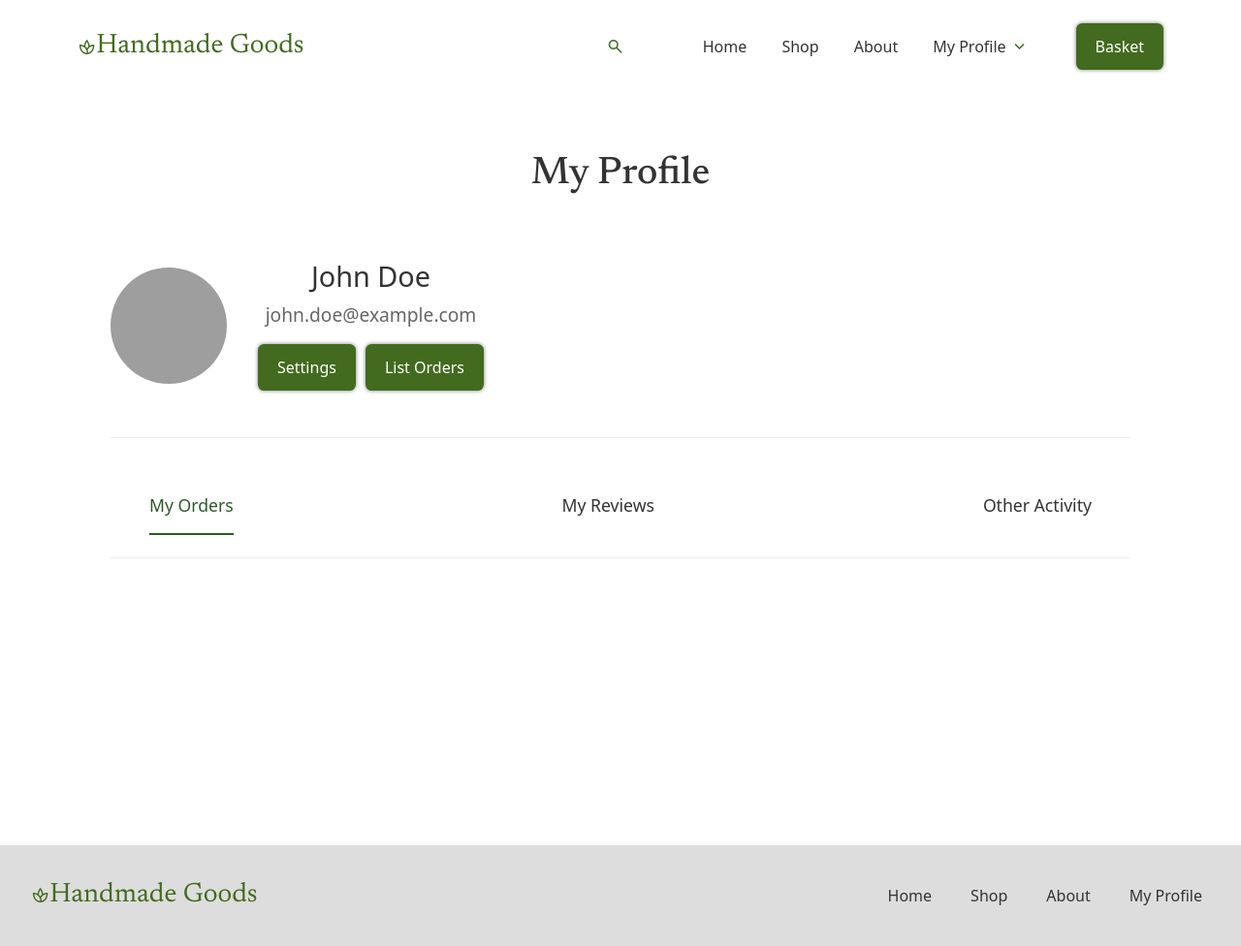
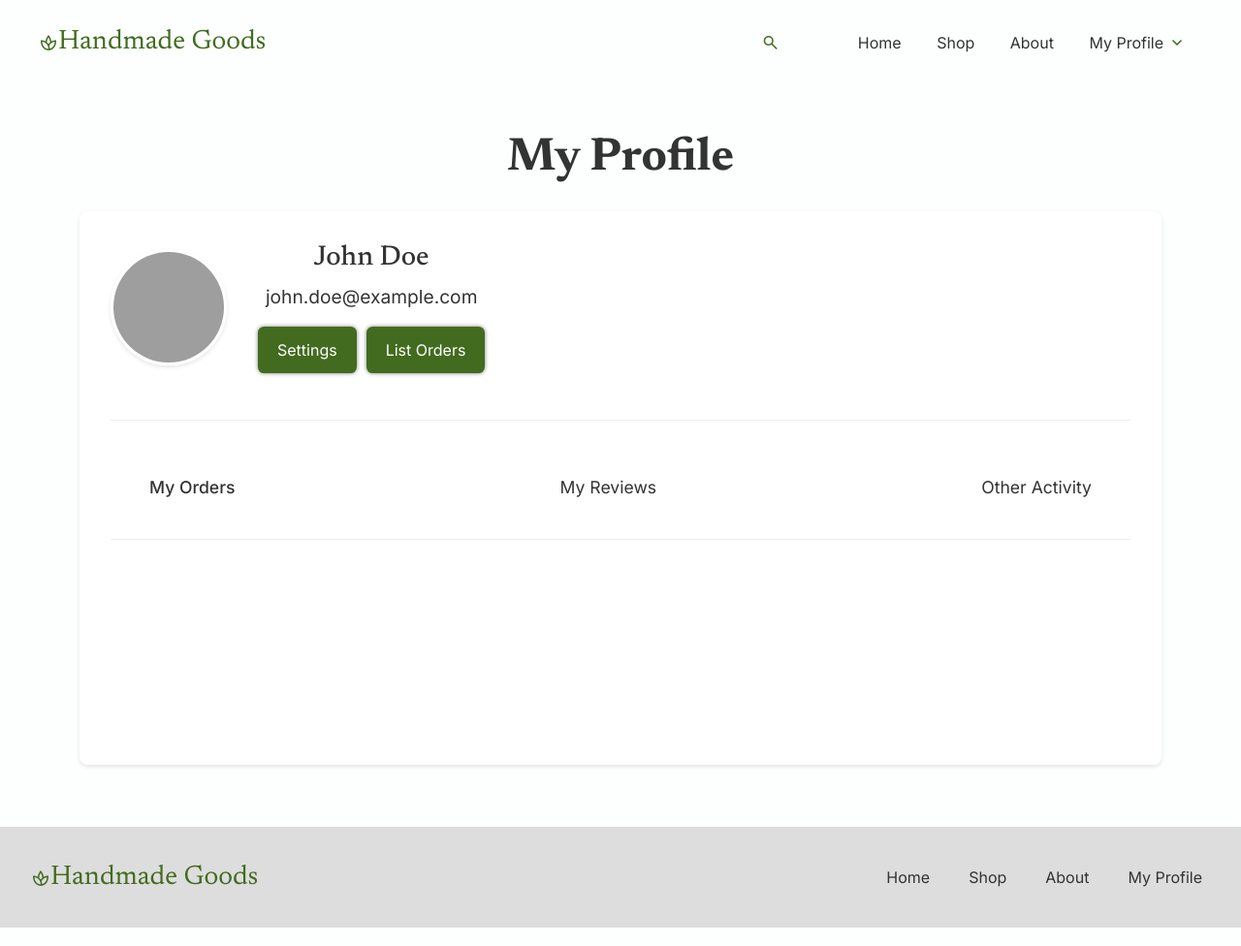
Before and after one commit to lhenon999/cosc-360-project, a PHP site: page /pages/profile.php in a window 1280 px wide. Shown: the whole page at 97% size. Run offline with PHP 8.4, Linux system fonts and the light colour scheme; grey boxes are pictures that could not be loaded.

Commit message:
Fix for Navbar alignment and user check for basket button

```diff
--- a/handmade_goods/assets/css/profile.css
+++ b/handmade_goods/assets/css/profile.css
@@ -1,81 +1,9 @@
-/* Global styles */
-* {
-    margin: 0;
-    padding: 0;
-    box-sizing: border-box;
-    font-family: system-ui, -apple-system, BlinkMacSystemFont, 'Segoe UI', Roboto, sans-serif;
-}
-
-body {
-    background-color: #ffffff;
-    color: #333;
-}
-
-/* Header and Navigation */
-header {
-    background-color: #fff;
-    padding: 1rem 2rem;
-    border-bottom: 1px solid #eee;
-}
-
-nav {
-    display: flex;
-    align-items: center;
-    justify-content: space-between;
-    max-width: 1200px;
-    margin: 0 auto;
-}
-
-.logo {
-    color: #2d5a27;
-    font-size: 1.2rem;
-    font-weight: 600;
-}
-
-.search-bar input {
-    padding: 0.5rem 1rem;
-    border: 1px solid #ddd;
-    border-radius: 4px;
-    width: 200px;
-}
-
-.nav-links {
-    display: flex;
-    list-style: none;
-    gap: 2rem;
-    align-items: center;
-}
-
-.nav-links a {
-    text-decoration: none;
-    color: #333;
-}
-
-.basket {
-    background-color: #2d5a27;
-    color: white !important;
-    padding: 0.5rem 1rem;
-    border-radius: 4px;
-}
-
-/* Main Content */
-main {
-    max-width: 1200px;
-    margin: 0 auto;
-    padding: 2rem;
-}
-
-h1 {
-    font-size: 2.5rem;
-    margin-bottom: 2rem;
-    font-weight: 500;
-}
-
 /* Profile Container */
 .profile-container {
     background-color: #fff;
     border-radius: 8px;
     padding: 2rem;
+    box-shadow: 0 2px 4px rgba(0, 0, 0, 0.1);
 }
 
 .profile-header {
@@ -90,16 +18,20 @@ h1 {
     height: 120px;
     border-radius: 50%;
     object-fit: cover;
+    border: 3px solid #fff;
+    box-shadow: 0 2px 4px rgba(0, 0, 0, 0.1);
 }
 
 .profile-info h2 {
     font-size: 1.8rem;
     margin-bottom: 0.5rem;
     font-weight: 500;
+    color: var(--primary-color);
+    font-family: 'Newsreader', serif;
 }
 
 .profile-info p {
-    color: #666;
+    color: var(--text-muted);
     margin-bottom: 1rem;
 }
 
@@ -107,23 +39,6 @@ h1 {
     display: flex;
     gap: 10px;
     margin-top: 15px;
-}
-
-.settings-btn,
-.orders-btn {
-    padding: 8px 16px;
-    background-color: #426B1F;
-    color: white;
-    border: none;
-    border-radius: 4px;
-    cursor: pointer;
-    font-size: 14px;
-    transition: background-color 0.3s ease;
-}
-
-.settings-btn:hover,
-.orders-btn:hover {
-    background-color: #345418;
 }
 
 /* Tabs */
@@ -140,14 +55,15 @@ h1 {
 
 .tabs-nav a {
     text-decoration: none;
-    color: #333;
+    color: var(--text-color);
     padding: 1rem 0;
     font-size: 1.1rem;
     position: relative;
+    transition: color 0.3s ease;
 }
 
 .tabs-nav a.active {
-    color: #2d5a27;
+    color: var(--primary-color);
     font-weight: 500;
 }
 
@@ -158,7 +74,7 @@ h1 {
     left: 0;
     width: 100%;
     height: 2px;
-    background-color: #2d5a27;
+    background-color: var(--primary-color);
 }
 
 .tab-content {
--- a/handmade_goods/assets/html/navbar.php
+++ b/handmade_goods/assets/html/navbar.php
@@ -20,7 +20,9 @@
                 </li>
             </ul>
         </div>
-        <button class="cta hover-raise">Basket</button>
+        <?php if (isset($_SESSION["user_id"])): ?>
+            <button class="cta hover-raise">Basket</button>
+        <?php endif; ?>
     </div>
     <script>
         $("#toggle-nav").click(function() {
--- a/handmade_goods/pages/profile.php
+++ b/handmade_goods/pages/profile.php
@@ -2,8 +2,8 @@
 session_start();
 require_once '../config.php'; // Ensure database connection
 
-/*// Check if user is logged in
-if (!isset($_SESSION["user_id"])) {
+// Check if user is logged in
+/*if (!isset($_SESSION["user_id"])) {
     header("Location: login.php"); // Redirect to login page
     exit();
 }
@@ -16,6 +16,7 @@ $stmt->execute();
 $stmt->bind_result($name, $email);
 $stmt->fetch();
 $stmt->close();*/
+
 
 // For now, using placeholder data instead of database fetch
 $name = "John Doe";
@@ -42,8 +43,8 @@ $email = "john.doe@example.com";
 <body>
     <?php include '../assets/html/navbar.php'; ?>
 
-    <div class="container">
-        <h1 class="text-center mt-5">My Profile</h1>
+    <div class="container mt-5">
+        <h1 class="mb-4">My Profile</h1>
 
         <div class="profile-container">
             <div class="profile-header">
@@ -60,7 +61,7 @@ $email = "john.doe@example.com";
                 </div>
             </div>
 
-            <div class="profile-tabs mt-5">
+            <div class="profile-tabs">
                 <nav class="tabs-nav">
                     <a href="#orders" class="active">My Orders</a>
                     <a href="#reviews">My Reviews</a>
```
